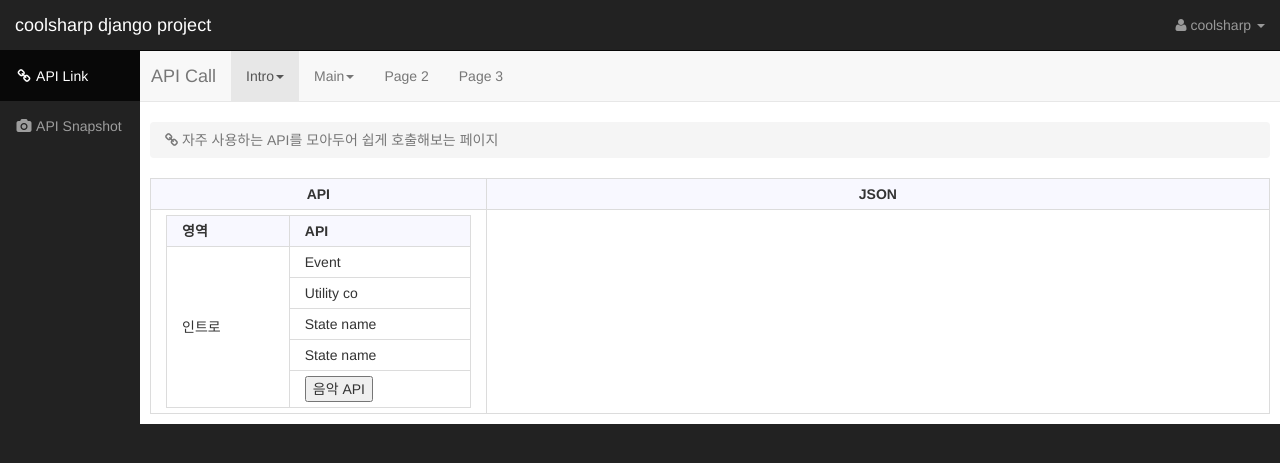
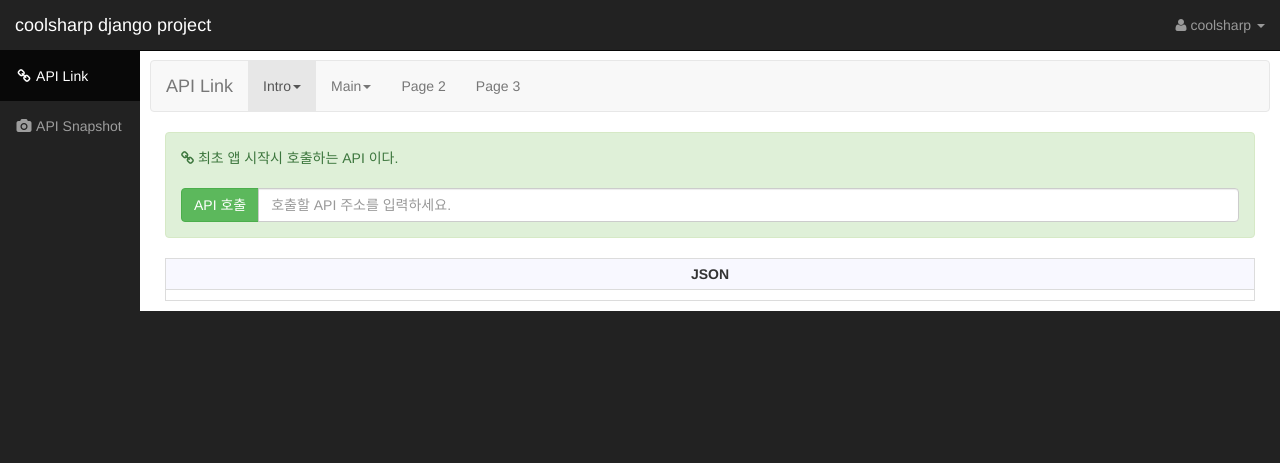
Before and after one commit to coolsharp/ProjDjango, a Django app: page / in a window 1280 px wide. Shown: the top 463 px of the page. Run offline with Django 3.2, Linux system fonts and the light colour scheme; lists and menus that the app fills with data are empty; some libraries are stand-ins or nearby versions.

Commit message:
구조 개선

```diff
--- a/blog/static/css/sb-admin.css
+++ b/blog/static/css/sb-admin.css
@@ -13,7 +13,7 @@ body {
 
 @media(min-width:768px) {
     body {
-        margin-top: 40px;
+        margin-top: 50px;
     }
 }
 
--- a/blog/templates/coolsharp/api/base.html
+++ b/blog/templates/coolsharp/api/base.html
@@ -13,7 +13,7 @@
     <nav class="navbar navbar-default">
         <div class="container-fluid">
             <div class="navbar-header">
-                <a class="navbar-brand" href="#">API Call</a>
+                <a class="navbar-brand" href="#">API Link</a>
             </div>
             <ul class="nav navbar-nav">
                 <li class="active" class="dropdown">
--- a/blog/templates/coolsharp/api/main.html
+++ b/blog/templates/coolsharp/api/main.html
@@ -6,19 +6,22 @@
 <!-- 컨텐츠 시작 -->
 {% block api %}
 <div class="col-lg-12">
-        <ol class="breadcrumb">
-            <li class="active">
-                <i class="fa fa-link"></i> 자주 사용하는 API를 모아두어 쉽게 호출해보는 페이지
-            </li>
-        </ol>
+    <div class="alert alert-success" role="alert">
+        <i class="fa fa-link"></i> 최초 앱 시작시 호출하는 API 이다.
+        <br>
+        <br>
+        <div class="input-group">
+            <span class="input-group-btn">
+                <button class="btn btn-success" type="button" onclick="getApi('https%3A%2F%2Fapi.mixcloud.com%2Fpopular%2F')">API 호출</button>
+            </span>
+            <input type="text" class="form-control" placeholder="호출할 API 주소를 입력하세요.">
+        </div>
+    </div>
+
+
     <table width="100%">
         <thead>
         <tr>
-                <th width="30%">
-                    <center>
-                        <div>API</div>
-                    </center>
-                </th>
             <th width="70%">
                 <center>
                     <div>JSON</div>
@@ -28,37 +31,6 @@
         </thead>
         <tbody>
         <tr>
-                <td valign="top">
-                    <table width="100%">
-                        <thead>
-                        <tr>
-                            <th rowspan="2">영역</th>
-                            <th>API</th>
-                        </tr>
-                        </thead>
-                        <tbody>
-                        <tr>
-                            <td rowspan="5">인트로</td>
-                            <td>Event</td>
-                        </tr>
-                        <tr>
-                            <td>Utility co</td>
-                        </tr>
-                        <tr>
-                            <td>State name</td>
-                        </tr>
-                        <tr>
-                            <td>State name</td>
-                        </tr>
-                        <tr>
-                            <td>
-                                <Input type="button" onclick="getApi('https%3A%2F%2Fapi.mixcloud.com%2Fpopular%2F')" value="음악 API"/>
-                            </td>
-                        </tr>
-                        </tbody>
-                    </table>
-
-                </td>
             <td>
                 <div id="api"></div>
             </td>
--- a/blog/templates/coolsharp/base.html
+++ b/blog/templates/coolsharp/base.html
@@ -90,8 +90,13 @@
 
     <div id="page-wrapper">
 
+        <div class="container-fluid">
+
             {% block content %}
             {% endblock %}
+
+        </div>
+        <!-- /.container-fluid -->
 
     </div>
     <!-- /#page-wrapper -->
```
Lines whose indentation alone changed are shown as unchanged.
